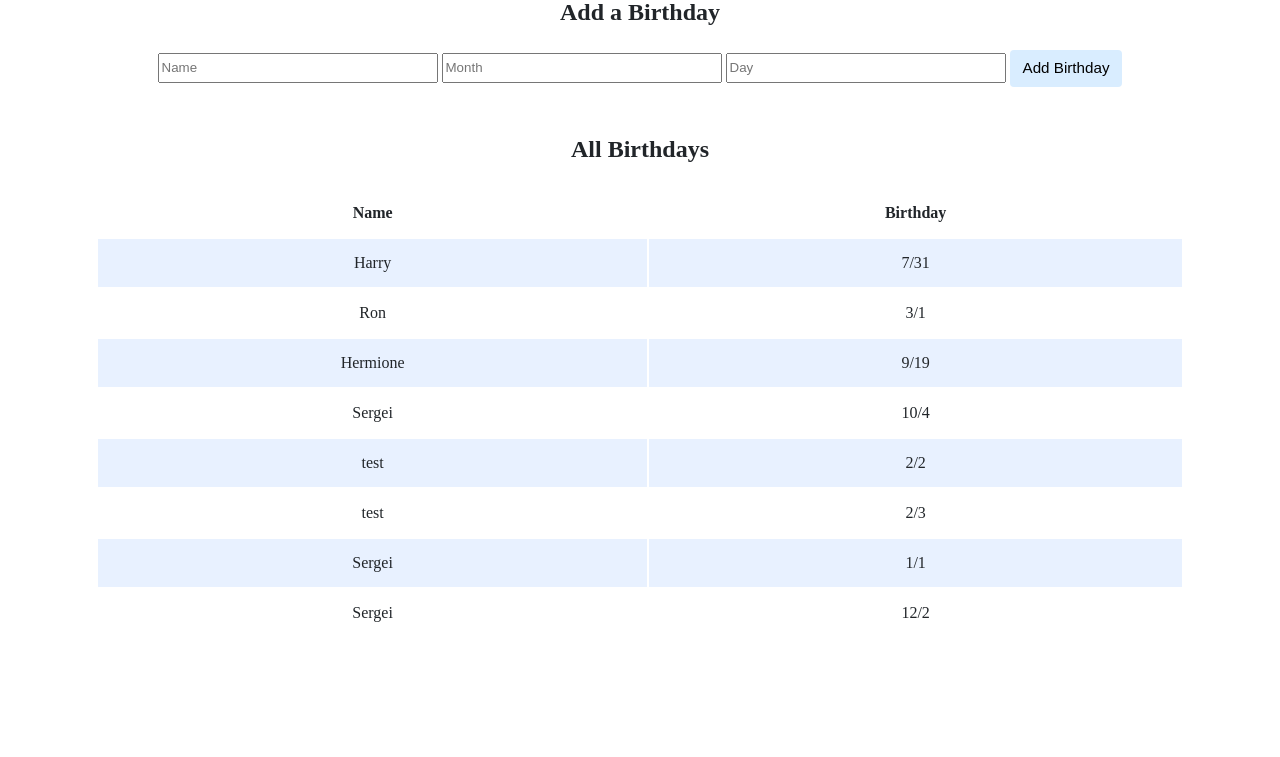
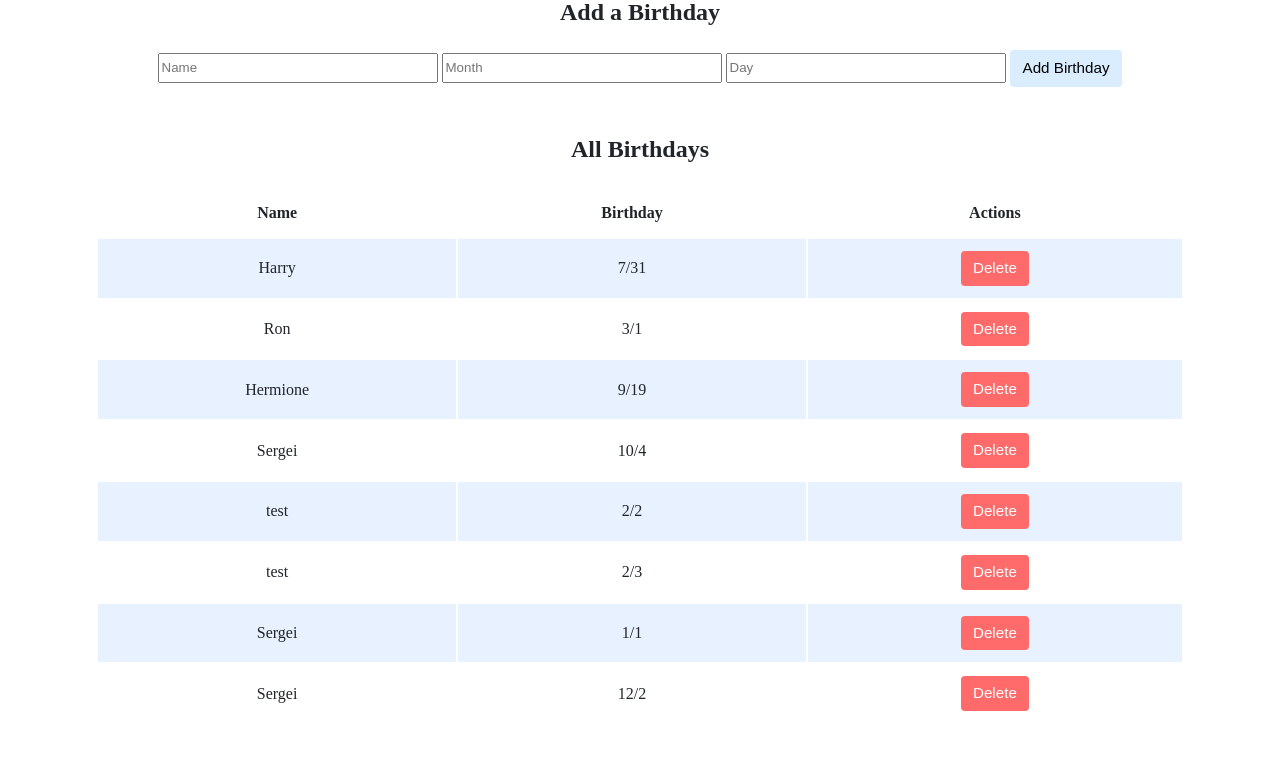
Before and after one commit to Neuromediator/birthdays, a Flask app: page / in a window 1280 px wide. Shown: the part 266-1023 px from the top of the page. Before the commit the page ends 888 px from the top, so only its background shows below. Run offline with Flask 3, Linux system fonts and the light colour scheme; some libraries are stand-ins or nearby versions.

Commit message:
Add delete functionality for birthday entries

```diff
--- a/app.py
+++ b/app.py
@@ -60,3 +60,30 @@ def index():
         birthdays = db.execute("SELECT * from birthdays")
 
         return render_template("index.html", birthdays=birthdays)
+
+
+@app.route("/delete", methods=["GET", "POST"])
+def delete():
+    """Delete a birthday entry from the database"""
+    # Support both GET and POST methods
+    if request.method == "POST":
+        id = request.form.get("id")
+    else:
+        id = request.args.get("id")
+
+    if not id:
+        return render_template("error.html", message="ID is required")
+
+    try:
+        id = int(id)
+    except ValueError:
+        return render_template("error.html", message="Invalid ID format")
+
+    # Check if entry exists before deleting
+    entry = db.execute("SELECT * FROM birthdays WHERE id = ?", id)
+    if not entry:
+        return render_template("error.html", message="Entry not found")
+
+    db.execute("DELETE FROM birthdays WHERE id = ?", id)
+
+    return redirect("/")
--- a/static/styles.css
+++ b/static/styles.css
@@ -80,3 +80,22 @@ table td {
 tbody tr:nth-of-type(odd) {
     background-color: rgb(179, 208, 255, 0.3)
 }
+
+.delete-btn {
+    background-color: #ff6b6b;
+    color: #fff;
+    border: none;
+    cursor: pointer;
+    padding: 0.375rem 0.75rem;
+    border-radius: 0.25rem;
+    font-size: 0.95rem;
+    transition: background-color 0.15s ease-in-out;
+}
+
+.delete-btn:hover {
+    background-color: #ff5252;
+}
+
+.delete-btn:active {
+    background-color: #e53935;
+}
--- a/templates/index.html
+++ b/templates/index.html
@@ -31,6 +31,7 @@
                         <tr>
                             <th>Name</th>
                             <th>Birthday</th>
+                            <th>Actions</th>
                         </tr>
                     </thead>
                     <tbody>
@@ -39,6 +40,12 @@
                             <tr>
                                 <td>{{ birthday.name }}</td>
                                 <td>{{ birthday.month }}/{{ birthday.day }}</td>
+                                <td>
+                                    <form action="/delete" method="POST" style="display: inline;">
+                                        <input type="hidden" name="id" value="{{ birthday.id }}">
+                                        <button type="submit" class="delete-btn" onclick="return confirm('Are you sure you want to delete this birthday?');">Delete</button>
+                                    </form>
+                                </td>
                             </tr>
                          {% endfor %}
                     </tbody>
```
Also changed, not shown: birthdays.db.
